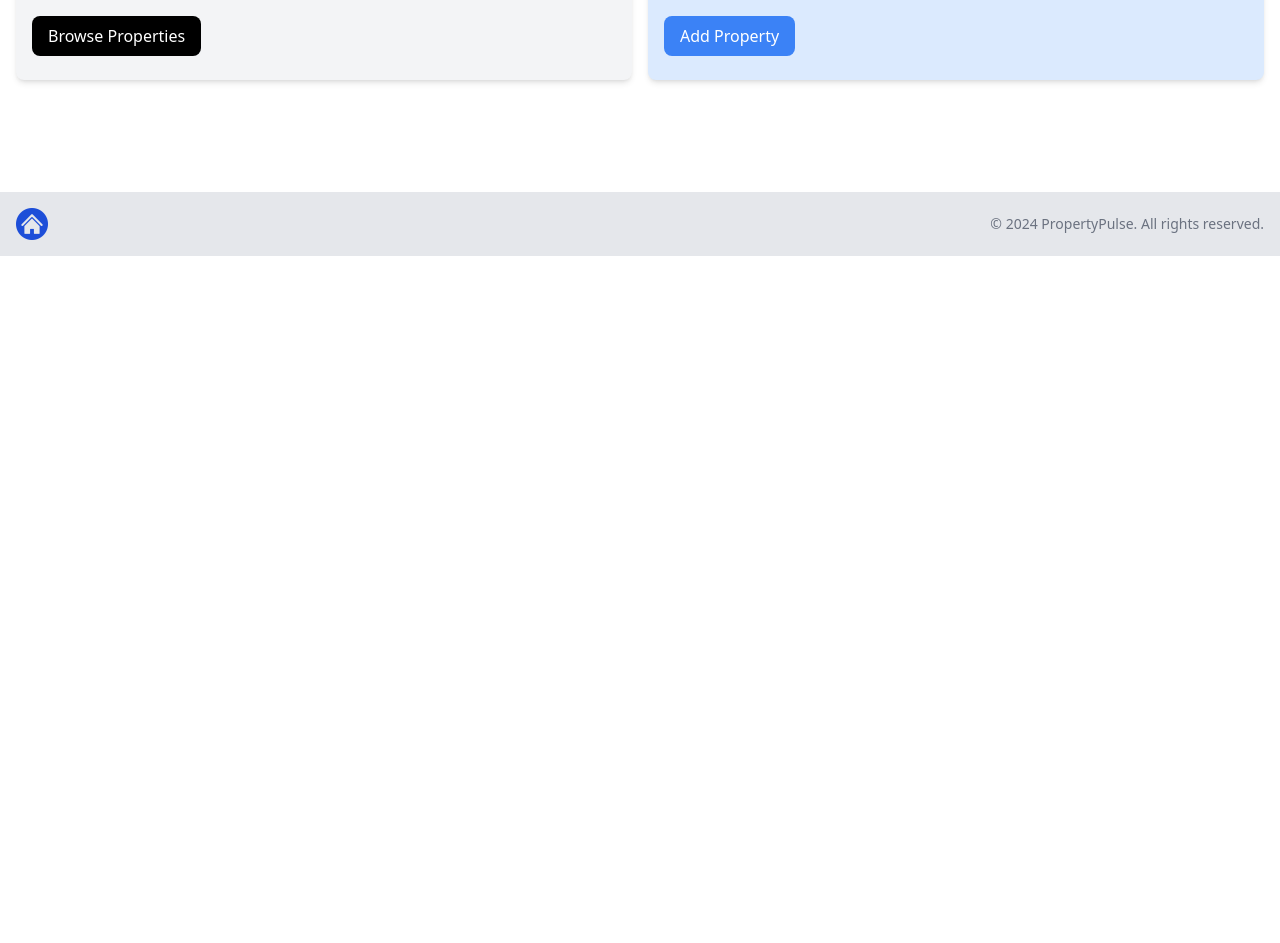
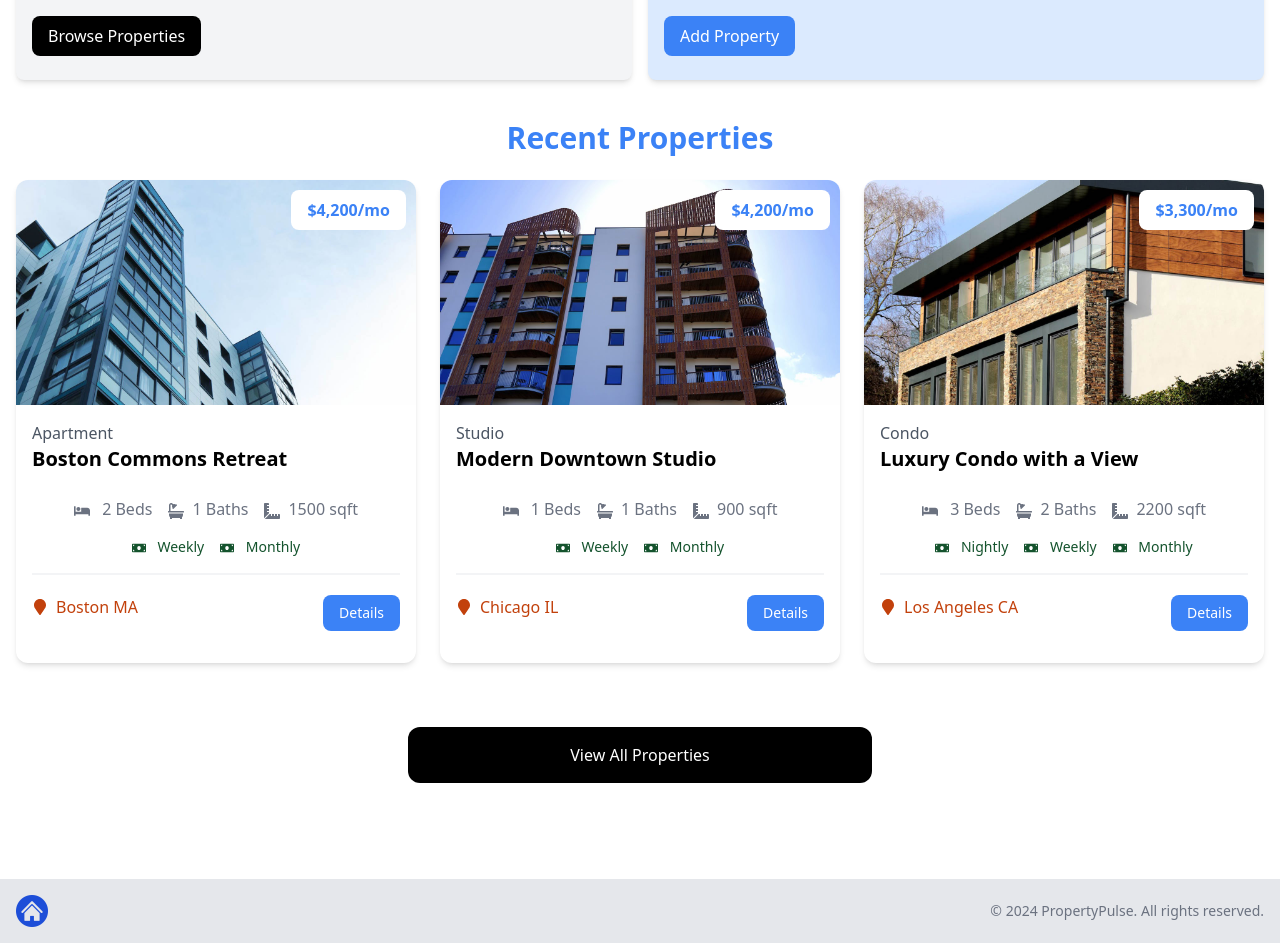
Before and after one commit to SATHWIK-KARNE/Booking-App, a Next.js app: page / in a window 1280 px wide. Shown: the part 541-1484 px from the top of the page. Before the commit the page ends 800 px from the top, so only its background shows below. Built offline with nearby package versions, Linux system fonts and the light colour scheme.

Commit message:
Display Recent Properties in Home, custom 404 page and loading spinner

```diff
--- /dev/null
+++ b/app/loading.jsx
@@ -0,0 +1,20 @@
+'use client';
+import ClipLoader from 'react-spinners/ClipLoader';
+
+const override = {
+  display: 'block',
+  margin: '100px auto',
+};
+
+const LoadingPage = ({ loading }) => {
+  return (
+    <ClipLoader
+      color='#3b82f6'
+      loading={loading}
+      cssOverride={override}
+      size={150}
+      aria-label='Loading Spinner'
+    />
+  );
+};
+export default LoadingPage;
--- /dev/null
+++ b/app/not-found.jsx
@@ -0,0 +1,32 @@
+import Link from 'next/link';
+import React from 'react'
+import { FaExclamationTriangle } from 'react-icons/fa'
+// whenever some other endpoint is searched other than app endpoints=>show custom 404 page
+const NotFoundPage = () => {
+  return (
+    <section className='bg-blue-50 min-h-screen flex-grow'>
+      <div className='container m-auto max-w-2xl py-24'>
+        <div className='bg-white px-6 py-24 mb-4 shadow-md rounded-md border m-4 md:m-0'>
+          <div className='flex justify-center'>
+            <FaExclamationTriangle className='fas fa-exclamation-triangle fa-5x text-8xl text-yellow-400'></FaExclamationTriangle>
+          </div>
+          <div className='text-center'>
+            <h1 className='text-3xl font-bold mt-4 mb-2'>Page Not Found</h1>
+            <p className='text-gray-500 text-xl mb-10'>
+              The page you are looking for does not exist.
+            </p>
+            <Link
+              href='/'
+              className='bg-blue-700 hover:bg-blue-800 text-white font-bold py-4 px-6 rounded'
+            >
+              Go Home
+            </Link>
+          </div>
+        </div>
+      </div>
+      <div className='flex-grow'></div>
+    </section>
+  )
+}
+
+export default NotFoundPage
--- a/app/page.jsx
+++ b/app/page.jsx
@@ -1,5 +1,7 @@
 import Hero from '@/components/Hero'
+import HomeProperties from '@/components/HomeProperties'
 import InfoBoxes from '@/components/InfoBoxes'
+
 import React from 'react'
 
 // import Link from 'next/link'
@@ -9,6 +11,7 @@
     <div>
       <Hero/>
       <InfoBoxes/>
+      <HomeProperties/>
     </div>
   )
 }
--- /dev/null
+++ b/components/HomeProperties.jsx
@@ -0,0 +1,41 @@
+import React from "react";
+import properties from "@/properties.json";
+import PropertyCard from "@/components/PropertyCard";
+import Link from "next/link";
+
+const HomeProperties = () => {
+  const recentProperties = properties
+    .sort(() => Math.random() - Math.random())
+    .slice(0, 3); //we want random 3 properties
+  return (
+    // <!-- Recent Properties -->
+    <>
+      <section className="px-4 py-6">
+        <div className="container-xl lg:container m-auto">
+          <h2 className="text-3xl font-bold text-blue-500 mb-6 text-center">
+            Recent Properties
+          </h2>
+          <div className="grid grid-cols-1 md:grid-cols-3 gap-6">
+            {recentProperties === 0 ? (
+              <p>No properties found.</p>
+            ) : (
+              recentProperties.map((property) => (
+                <PropertyCard key={property._id} property={property} />
+              ))
+            )}
+          </div>
+        </div>
+      </section>
+      <section className="m-auto max-w-lg my-10 px-6">
+        <Link
+          href="/properties"
+          className="block bg-black text-white text-center py-4 px-6 rounded-xl hover:bg-gray-700"
+        >
+          View All Properties
+        </Link>
+      </section>
+    </>
+  );
+};
+
+export default HomeProperties;
--- a/package.json
+++ b/package.json
@@ -12,7 +12,8 @@
     "next": "14.1.3",
     "react": "^18",
     "react-dom": "^18",
-    "react-icons": "^5.2.1"
+    "react-icons": "^5.2.1",
+    "react-spinners": "^0.13.8"
   },
   "devDependencies": {
     "autoprefixer": "^10.0.1",
```
Also changed, not shown: 1 other file (tests, documents, lock files or other folders).
